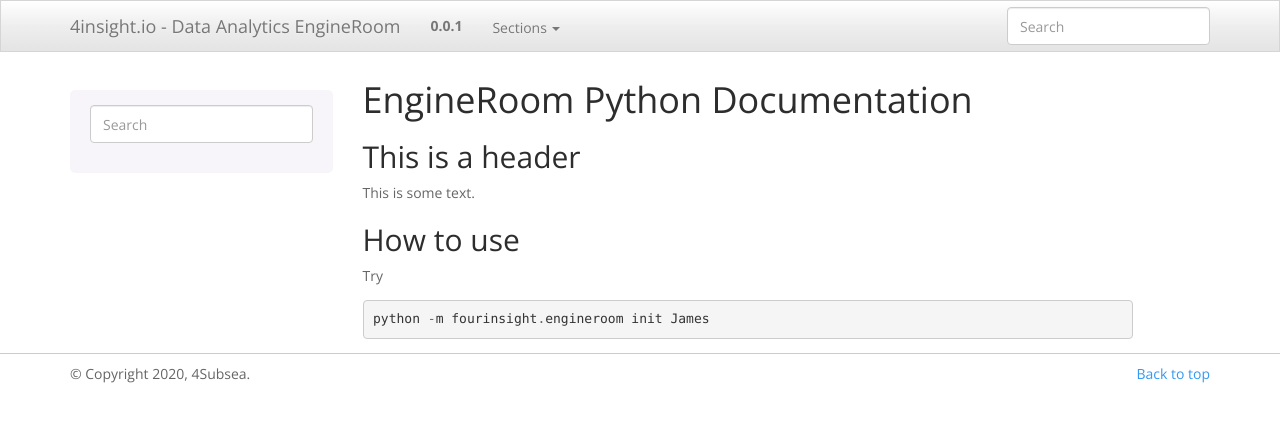
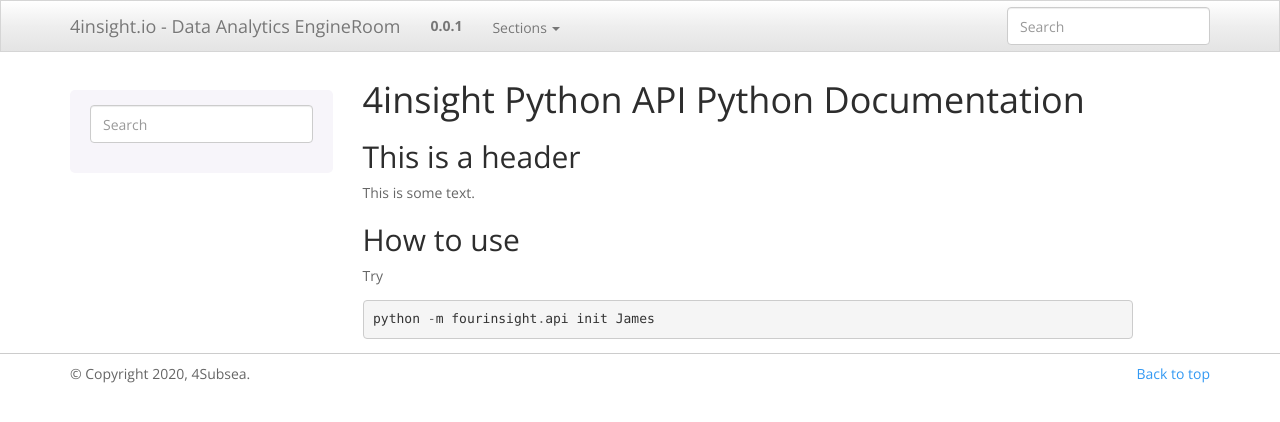
Before and after one commit to 4Subsea/fourinsight-api-python, a Sphinx documentation site: the page built from docs/index.rst, in a window 1280 px wide. Shown: the top 422 px of the page. Built offline with Sphinx 7.4.7, drawn with Linux system fonts in a browser that asks for light colours.

Commit message:
updated documentation files

```diff
--- a/docs/conf.py
+++ b/docs/conf.py
@@ -62,7 +62,7 @@ source_suffix = ".rst"
 master_doc = "index"
 
 # General information about the project.
-project = u"fourinsight-engineroom"
+project = u"fourinsight-api"
 copyright = u"{}, 4Subsea".format(date.today().year)
 author = u"4Subsea"
 
--- a/docs/index.rst
+++ b/docs/index.rst
@@ -1,4 +1,4 @@
-EngineRoom Python Documentation
+4insight Python API Python Documentation
 ===============================
 
 This is a header
@@ -10,4 +10,4 @@ How to use
 
 Try ::
 
-    python -m fourinsight.engineroom init James
+    python -m fourinsight.api init James
```
